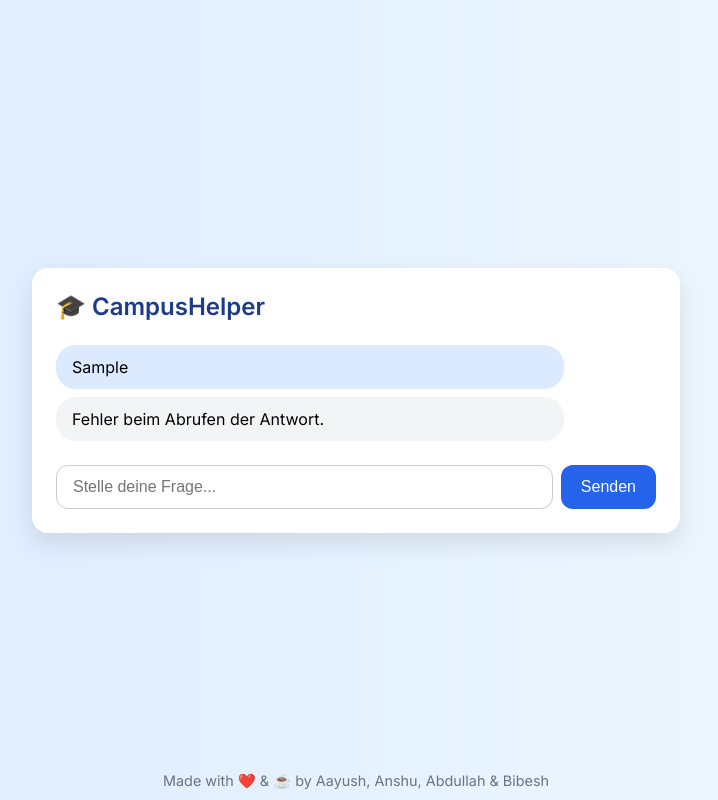
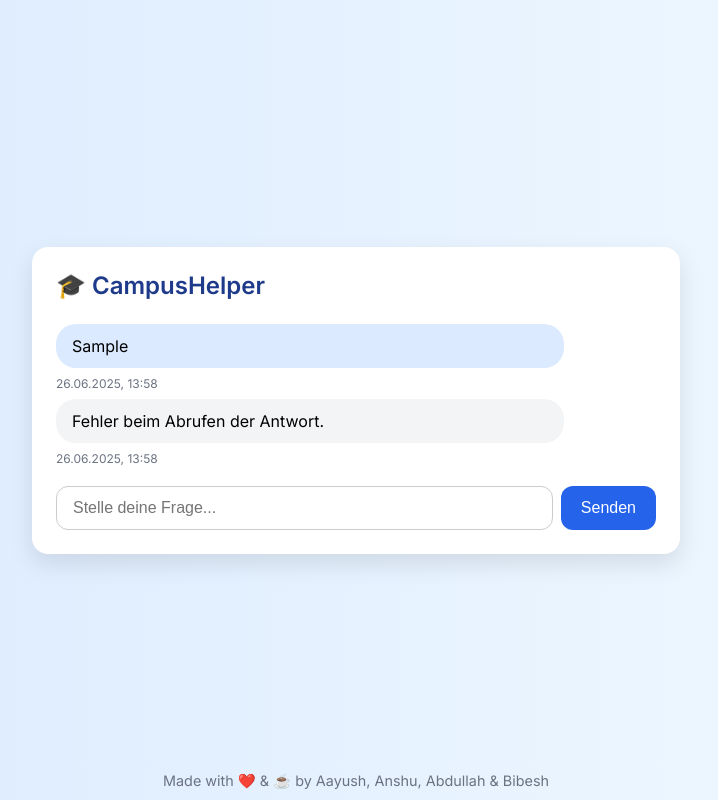
Before and after one commit to MooonShot/campushelper-chatbot, a plain HTML site: page index.html in a window 1280 px wide. Both pictures are taken after typing "Sample" into the empty fields and a click on the button "Senden". Shown: the whole page, without its empty margins (284-1002 px from the left). Drawn offline with Linux system fonts and the light colour scheme; no server answers.

Commit message:
added timestamps

```diff
--- a/index.html
+++ b/index.html
@@ -54,6 +54,12 @@
       background: #f3f4f6;
       align-self: flex-start;
     }
+    .timestamp {
+      font-size: 0.75rem;
+      color: #6b7280;
+      margin-top: 2px;
+      margin-bottom: 4px;
+    }
     .input-row {
       display: flex;
       gap: 0.5rem;
@@ -104,12 +110,13 @@
       const input = document.getElementById("userInput");
       const question = input.value.trim();
       if (!question) return;
-      addMessage(question, "user");
-      input.value = "";
 
-      const timestamp = new Date().toISOString();
+      const timestamp = new Date();
       logs.push({ question, timestamp });
       console.table(logs);
+
+      addMessage(question, "user", timestamp);
+      input.value = "";
 
       try {
         const response = await fetch(endpoint, {
@@ -123,19 +130,31 @@
 
         const data = await response.json();
         const answer = data.answers?.[0]?.answer || "Keine passende Antwort gefunden.";
-        addMessage(answer, "bot");
+        addMessage(answer, "bot", new Date());
       } catch (error) {
         console.error("Fehler bei der Anfrage:", error);
-        addMessage("Fehler beim Abrufen der Antwort.", "bot");
+        addMessage("Fehler beim Abrufen der Antwort.", "bot", new Date());
       }
     }
 
-    function addMessage(text, type) {
+    function addMessage(text, type, timestamp) {
       const chat = document.getElementById("chat");
+      const wrapper = document.createElement("div");
+
       const msg = document.createElement("div");
       msg.className = `bubble ${type}`;
       msg.innerText = text;
-      chat.appendChild(msg);
+
+      const time = document.createElement("div");
+      time.className = "timestamp";
+      time.innerText = new Intl.DateTimeFormat('de-DE', {
+        day: '2-digit', month: '2-digit', year: 'numeric', hour: '2-digit', minute: '2-digit'
+      }).format(timestamp);
+
+      wrapper.appendChild(msg);
+      wrapper.appendChild(time);
+      wrapper.style.alignSelf = type === "user" ? "flex-end" : "flex-start";
+      chat.appendChild(wrapper);
       chat.scrollTop = chat.scrollHeight;
     }
 
```
